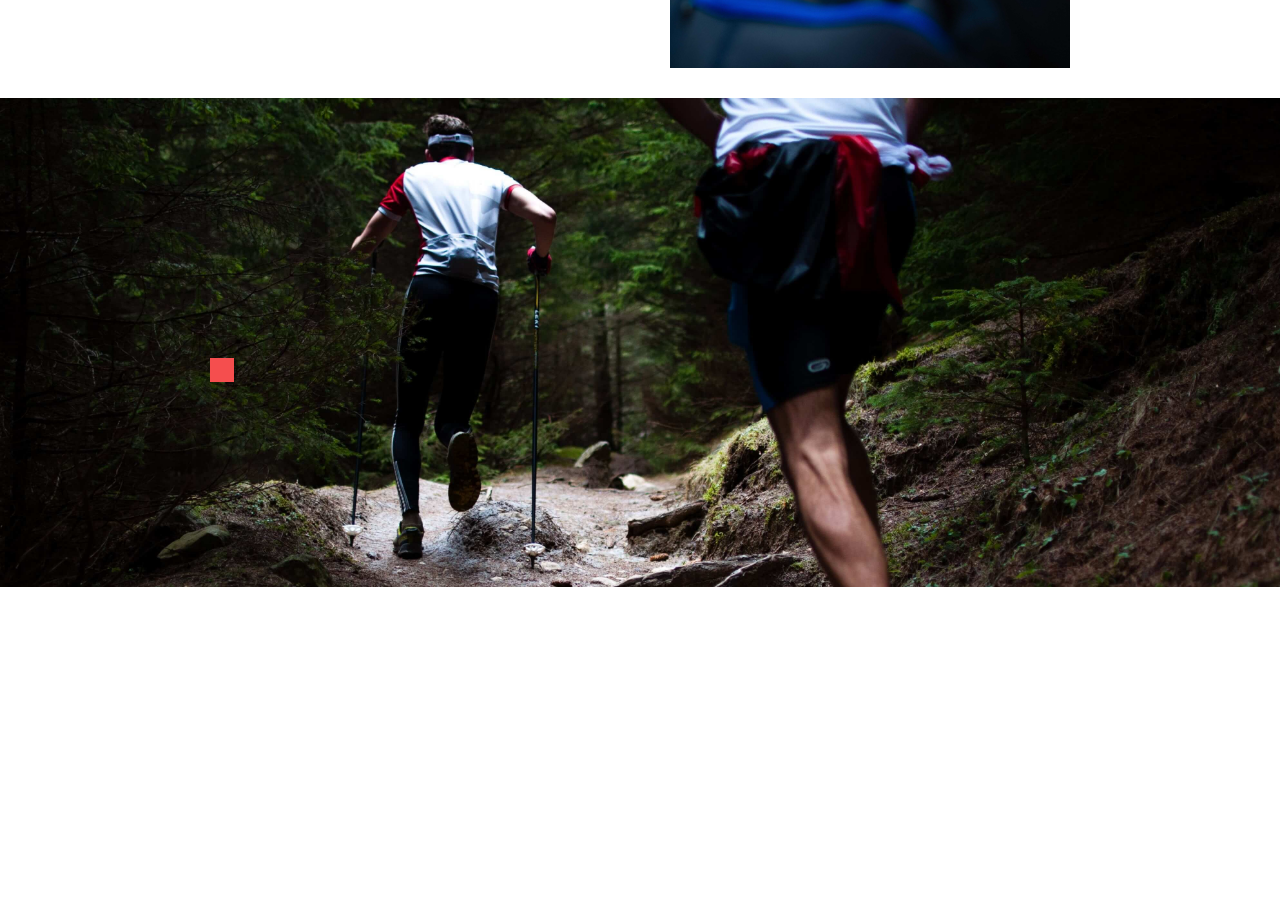
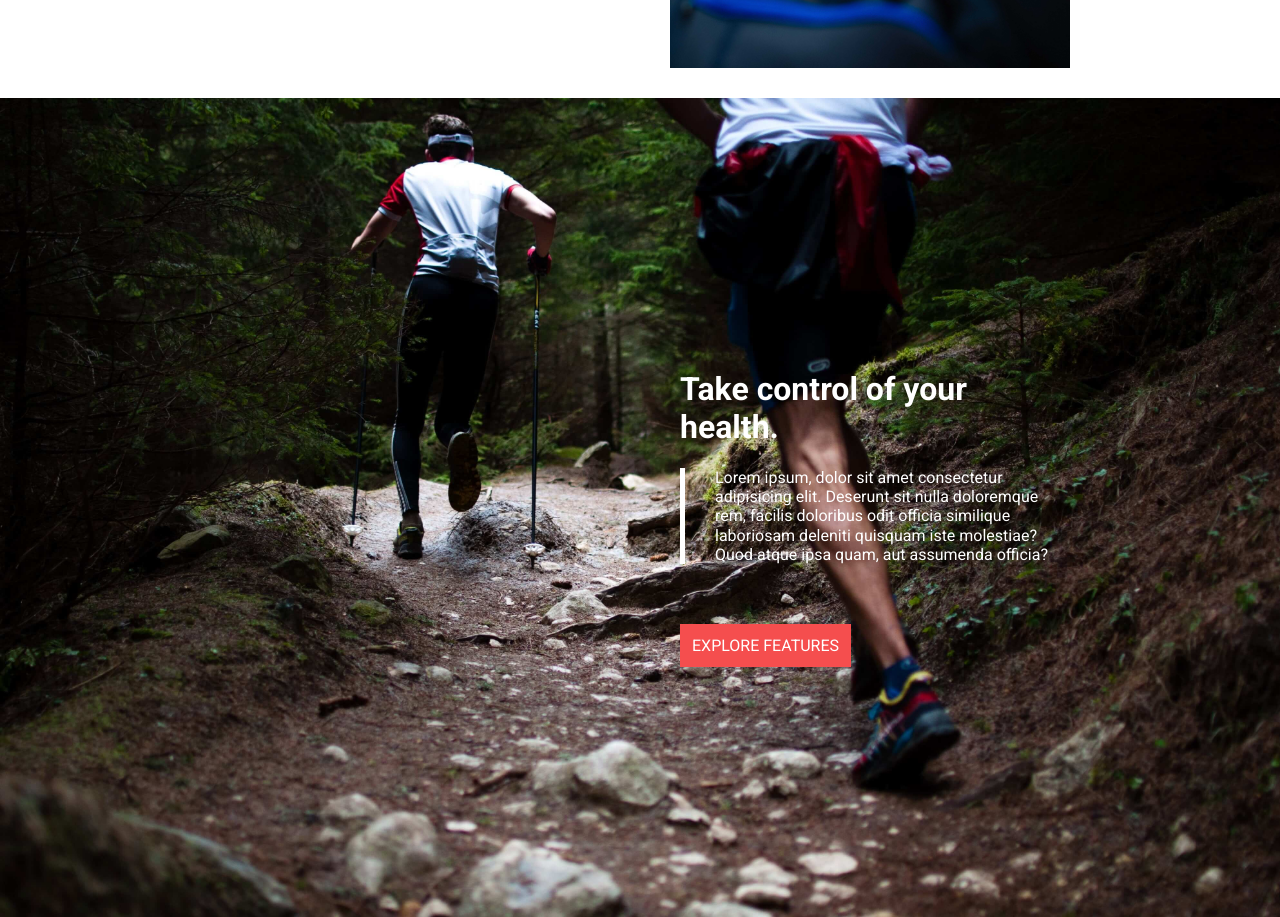
Before and after one commit to Muhammadboburshoh/loop-1-step-10, a plain HTML site: page index.html in a window 1280 px wide. Shown: the part 1921-2838 px from the top of the page. Before the commit the page ends 2508 px from the top, so only its background shows below. Drawn offline with Linux system fonts and the light colour scheme.

Commit message:
The desktop version of the dite is complete

```diff
--- a/css/main.css
+++ b/css/main.css
@@ -258,5 +258,19 @@ body {
   background-image: url("../img/runners.jpg");
   background-repeat: no-repeat;
   background-size: cover;
-  padding: 200px 0;
+  padding: 250px 0;
+  line-height: 1.2;
 }
+
+.footer__wrapper {
+  max-width: 390px;
+  margin-left: auto;
+  color: #fff;
+}
+
+.footer__text {
+  padding-left: 30px;
+  border-left: 5px solid #fff;
+  color: #fff;
+  margin-bottom: 60px;
+}
--- a/index.html
+++ b/index.html
@@ -82,9 +82,9 @@
   <footer class="site__footer">
     <div class="container">
       <div class="footer__wrapper">
-        <h1 class="footer__heading"></h1>
-        <p class="intro-text"></p>
-        <a href="" class="button-link"></a>
+        <h1 class="footer__heading">Take control of your health.</h1>
+        <p class="footer__text">Lorem ipsum, dolor sit amet consectetur adipisicing elit. Deserunt sit nulla doloremque rem, facilis doloribus odit officia similique laboriosam deleniti quisquam iste molestiae? Quod atque ipsa quam, aut assumenda officia?</p>
+        <a href="#" class="button-link">Explore features</a>
       </div>
     </div>
   </footer>
```
